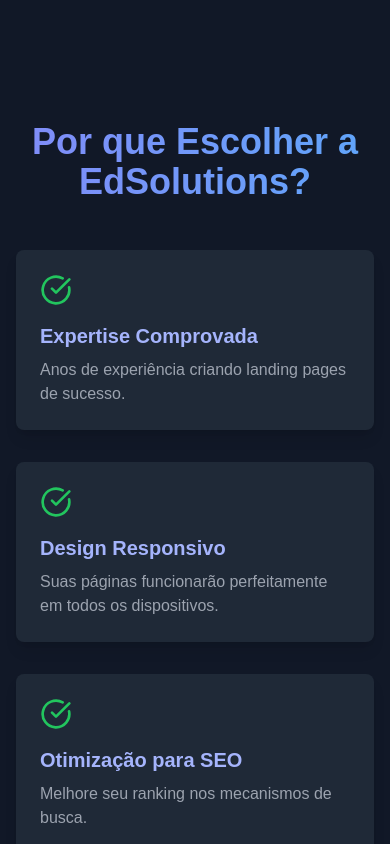
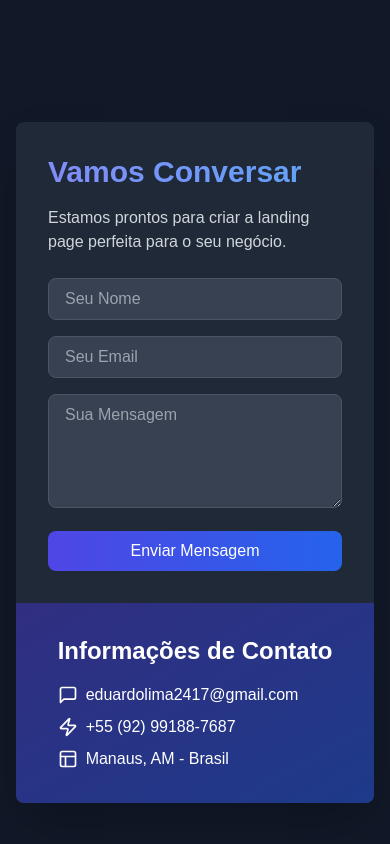
Before and after one commit to itseduardolima/edsolutions, a Next.js app: page / in a window 390 px wide. Shown: the part 5300-6144 px from the top of the page. Built offline with nearby package versions, Linux system fonts and the light colour scheme.

Commit message:
style: Contact section

```diff
--- a/app/page.tsx
+++ b/app/page.tsx
@@ -12,6 +12,9 @@ import { useEffect, useState } from "react";
 import ScrollToTop from "@/components/ScrollToTop";
 import MouseFollower from "@/components/MouseFollower";
 import Footer from "@/components/Footer";
+import ContactSection from "@/components/sections/Contact";
+import { ToastContainer } from "react-toastify";
+import "react-toastify/dist/ReactToastify.css";
 
 export default function HomePage() {
   const [mousePosition, setMousePosition] = useState({ x: 0, y: 0 });
@@ -36,10 +39,12 @@ export default function HomePage() {
         <ProcessSection />
         <PortfolioSection />
         <TestimonialsSection />
+        <ContactSection />
         <ReasonsSection />
       </main>
       <Footer />
       <ScrollToTop />
+      <ToastContainer />
       <MouseFollower mousePosition={mousePosition} />
       <motion.div
         style={{ opacity }}
--- /dev/null
+++ b/components/sections/Contact.tsx
@@ -0,0 +1,115 @@
+import { motion } from "framer-motion";
+import { MessageSquare, Zap, Layout } from "lucide-react";
+import { useState } from "react";
+import emailjs from "emailjs-com";
+import { toast } from "react-toastify";
+
+const ContactSection = () => {
+  const [isLoading, setIsLoading] = useState(false);
+
+  const sendEmail = async (e: React.FormEvent<HTMLFormElement>) => {
+    e.preventDefault();
+
+    const form = e.currentTarget;
+    if (!form.checkValidity()) {
+      form.reportValidity();
+      return;
+    }
+
+    setIsLoading(true);
+
+    try {
+      await emailjs.sendForm(
+        process.env.NEXT_PUBLIC_EMAILJS_SERVICE_ID || "",
+        process.env.NEXT_PUBLIC_EMAILJS_TEMPLATE_ID || "",
+        form,
+        process.env.NEXT_PUBLIC_EMAILJS_USER_ID || ""
+      );
+
+      toast.success("Mensagem enviada com sucesso!");
+      form.reset();
+    } catch (error) {
+      console.error("Erro ao enviar email:", error);
+      toast.error("Erro ao enviar a mensagem. Tente novamente.");
+    } finally {
+      setIsLoading(false);
+    }
+  };
+  return (
+    <section id="contato" className="container mx-auto px-4 py-20">
+      <div className="max-w-4xl mx-auto bg-gray-800 rounded-lg shadow-2xl overflow-hidden">
+        <div className="md:flex">
+          <div className="md:flex-1 p-8">
+            <h2 className="text-3xl font-bold mb-4 text-transparent bg-clip-text bg-gradient-to-r from-indigo-400 to-blue-400">
+              Vamos Conversar
+            </h2>
+            <p className="text-gray-300 mb-6">
+              Estamos prontos para criar a landing page perfeita para o seu
+              negócio.
+            </p>
+            <form className="space-y-4" onSubmit={sendEmail}>
+              <input
+                required
+                type="text"
+                placeholder="Seu Nome"
+                name="name"
+                className="w-full px-4 py-2 bg-gray-700 border border-gray-600 rounded-lg focus:outline-none focus:ring-2 focus:ring-indigo-600 transition-shadow duration-300 text-white"
+              />
+              <input
+                required
+                type="email"
+                name="email"
+                placeholder="Seu Email"
+                className="w-full px-4 py-2 bg-gray-700 border border-gray-600 rounded-lg focus:outline-none focus:ring-2 focus:ring-indigo-600 transition-shadow duration-300 text-white"
+              />
+              <textarea
+                required
+                name="message"
+                placeholder="Sua Mensagem"
+                rows={4}
+                className="w-full px-4 py-2 bg-gray-700 border border-gray-600 rounded-lg focus:outline-none focus:ring-2 focus:ring-indigo-600 transition-shadow duration-300 text-white"
+              ></textarea>
+              <motion.button
+                type="submit"
+                className="w-full bg-gradient-to-r from-indigo-600 to-blue-600 text-white px-4 py-2 rounded-lg hover:from-indigo-700 hover:to-blue-700 transition duration-300 transform hover:scale-105"
+                whileHover={{ scale: 1.05 }}
+                whileTap={{ scale: 0.95 }}
+                disabled={isLoading}
+              >
+                Enviar Mensagem
+              </motion.button>
+            </form>
+          </div>
+          <div className="md:flex-1 bg-gradient-to-br from-indigo-900 to-blue-900 text-white p-8 flex items-center justify-center">
+            <div>
+              <h3 className="text-2xl font-bold mb-4">
+                Informações de Contato
+              </h3>
+              <motion.p
+                className="mb-2 flex items-center"
+                whileHover={{ scale: 1.05, originX: 0 }}
+              >
+                <MessageSquare className="mr-2 w-5 h-5" />{" "}
+                eduardolima2417@gmail.com
+              </motion.p>
+              <motion.p
+                className="mb-2 flex items-center"
+                whileHover={{ scale: 1.05, originX: 0 }}
+              >
+                <Zap className="mr-2 w-5 h-5" /> +55 (92) 99188-7687
+              </motion.p>
+              <motion.p
+                className="flex items-center"
+                whileHover={{ scale: 1.05, originX: 0 }}
+              >
+                <Layout className="mr-2 w-5 h-5" /> Manaus, AM - Brasil
+              </motion.p>
+            </div>
+          </div>
+        </div>
+      </div>
+    </section>
+  );
+};
+
+export default ContactSection;
--- a/package.json
+++ b/package.json
@@ -12,12 +12,14 @@
     "@radix-ui/react-icons": "^1.3.0",
     "class-variance-authority": "^0.7.0",
     "clsx": "^2.1.1",
+    "emailjs-com": "^3.2.0",
     "framer-motion": "^11.9.0",
     "lucide-react": "^0.447.0",
     "next": "14.2.14",
     "react": "^18",
     "react-dom": "^18",
     "react-intersection-observer": "^9.13.1",
+    "react-toastify": "^10.0.5",
     "tailwind-merge": "^2.5.2",
     "tailwindcss-animate": "^1.0.7"
   },
```
Also changed, not shown: 2 other files (tests, documents, lock files or other folders).
